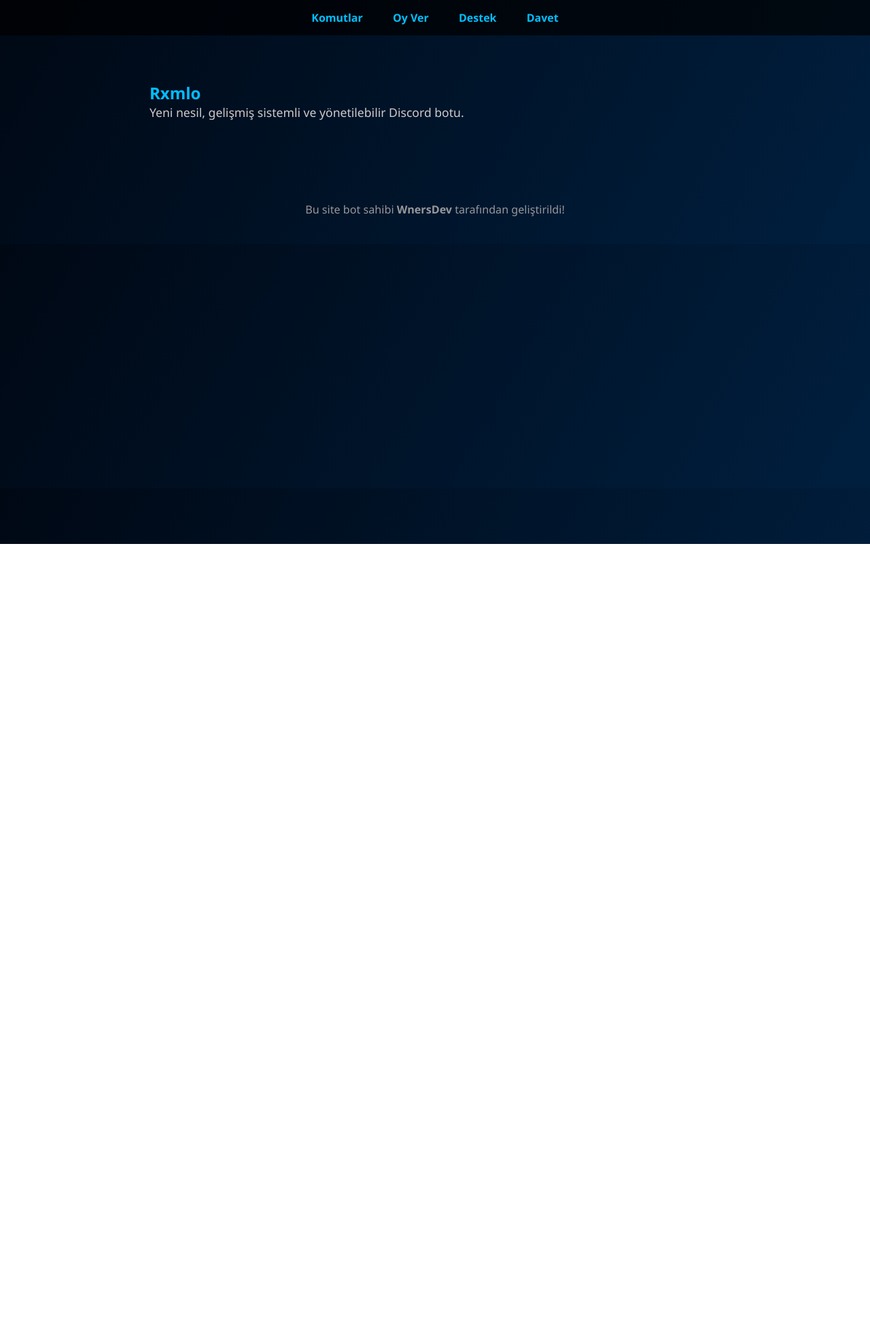
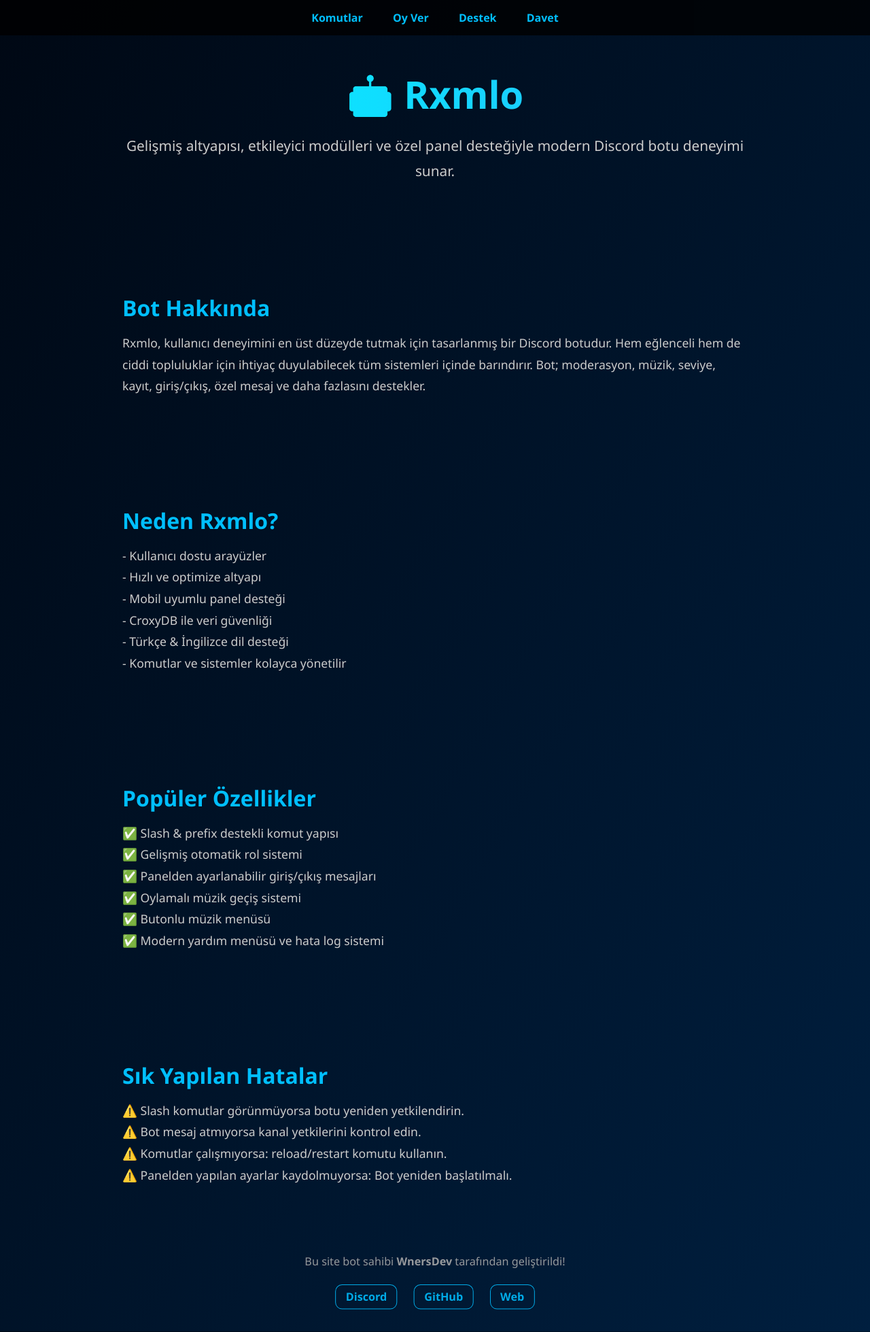
Before and after one commit to wnersdev102/RxmloSite, a plain HTML site: page index.html in a window 1280 px wide. Shown: the whole page at 68% size. Before the commit the page ends 800 px from the top, so only its background shows below. Drawn offline with Linux system fonts and the light colour scheme.

Commit message:
Update index.html

```diff
--- a/index.html
+++ b/index.html
@@ -2,23 +2,214 @@
 <html lang="tr">
 <head>
   <meta charset="UTF-8">
-  <title>Rxmlo - Ana Sayfa</title>
-  <link rel="stylesheet" href="style.css">
+  <title>Rxmlo - Discord Bot</title>
+  <meta name="viewport" content="width=device-width, initial-scale=1">
+  <style>
+    * { margin: 0; padding: 0; box-sizing: border-box; scroll-behavior: smooth; }
+    body {
+      font-family: 'Segoe UI', sans-serif;
+      background: linear-gradient(120deg, #000814, #001f3f);
+      color: #fff;
+    }
+    header {
+      position: fixed;
+      top: 0;
+      width: 100%;
+      background: rgba(0,0,0,0.8);
+      padding: 15px 0;
+      text-align: center;
+      z-index: 999;
+    }
+    nav a {
+      color: #00bfff;
+      margin: 0 20px;
+      text-decoration: none;
+      font-weight: bold;
+      position: relative;
+    }
+    nav a::after {
+      content: '';
+      position: absolute;
+      width: 0%;
+      height: 2px;
+      background: #00bfff;
+      left: 0;
+      bottom: -5px;
+      transition: width 0.3s;
+    }
+    nav a:hover::after { width: 100%; }
+
+    section {
+      padding: 100px 20px 60px;
+      max-width: 960px;
+      margin: auto;
+      opacity: 0;
+      transform: translateY(50px);
+      transition: all 1s ease;
+    }
+    section.visible {
+      opacity: 1;
+      transform: translateY(0);
+    }
+
+    .hero h1 {
+      font-size: 3.5rem;
+      background: linear-gradient(90deg, #00bfff, #1e90ff);
+      -webkit-background-clip: text;
+      -webkit-text-fill-color: transparent;
+      animation: glow 3s infinite alternate;
+      text-align: center;
+    }
+
+    @keyframes glow {
+      from { filter: brightness(1); }
+      to { filter: brightness(1.5); }
+    }
+
+    .hero p {
+      text-align: center;
+      font-size: 1.3rem;
+      margin-top: 20px;
+      color: #ccc;
+    }
+
+    h2 {
+      color: #00bfff;
+      font-size: 2rem;
+      margin-bottom: 15px;
+    }
+
+    p {
+      color: #ccc;
+      font-size: 1.1rem;
+      line-height: 1.8;
+    }
+
+    .footer {
+      text-align: center;
+      padding: 40px 20px;
+      font-size: 1rem;
+      color: #aaa;
+      animation: pulse 3s infinite;
+    }
+
+    @keyframes pulse {
+      0%, 100% { opacity: 0.8; transform: scale(1); }
+      50% { opacity: 1; transform: scale(1.03); }
+    }
+
+    .social {
+      margin-top: 30px;
+    }
+
+    .social a {
+      color: #00bfff;
+      margin: 0 10px;
+      text-decoration: none;
+      font-weight: bold;
+      border: 1px solid #00bfff;
+      padding: 6px 14px;
+      border-radius: 10px;
+      transition: 0.3s;
+    }
+
+    .social a:hover {
+      background: #00bfff;
+      color: #000;
+    }
+
+    @media (max-width: 600px) {
+      .hero h1 { font-size: 2.3rem; }
+    }
+  </style>
 </head>
 <body>
+
   <header>
     <nav>
-      <a href="komutlar.html">Komutlar</a>
-      <a href="oyver.html">Oy Ver</a>
-      <a href="destek.html">Destek</a>
-      <a href="davet.html">Davet</a>
+      <a href="#" onclick="delayedRedirect('komutlar.html')">Komutlar</a>
+      <a href="#" onclick="delayedRedirect('oyver.html')">Oy Ver</a>
+      <a href="#" onclick="delayedRedirect('destek.html')">Destek</a>
+      <a href="#" onclick="delayedRedirect('davet.html')">Davet</a>
     </nav>
   </header>
+
+  <section class="hero">
+    <h1>🤖 Rxmlo</h1>
+    <p>Gelişmiş altyapısı, etkileyici modülleri ve özel panel desteğiyle modern Discord botu deneyimi sunar.</p>
+  </section>
+
   <section>
-    <h1>Rxmlo</h1>
-    <p>Yeni nesil, gelişmiş sistemli ve yönetilebilir Discord botu.</p>
+    <h2>Bot Hakkında</h2>
+    <p>
+      Rxmlo, kullanıcı deneyimini en üst düzeyde tutmak için tasarlanmış bir Discord botudur.
+      Hem eğlenceli hem de ciddi topluluklar için ihtiyaç duyulabilecek tüm sistemleri içinde barındırır.
+      Bot; moderasyon, müzik, seviye, kayıt, giriş/çıkış, özel mesaj ve daha fazlasını destekler.
+    </p>
   </section>
-  <div class="footer">Bu site bot sahibi <strong>WnersDev</strong> tarafından geliştirildi!</div>
-  <script src="script.js"></script>
+
+  <section>
+    <h2>Neden Rxmlo?</h2>
+    <p>
+      - Kullanıcı dostu arayüzler <br>
+      - Hızlı ve optimize altyapı <br>
+      - Mobil uyumlu panel desteği <br>
+      - CroxyDB ile veri güvenliği <br>
+      - Türkçe & İngilizce dil desteği <br>
+      - Komutlar ve sistemler kolayca yönetilir
+    </p>
+  </section>
+
+  <section>
+    <h2>Popüler Özellikler</h2>
+    <p>
+      ✅ Slash & prefix destekli komut yapısı <br>
+      ✅ Gelişmiş otomatik rol sistemi <br>
+      ✅ Panelden ayarlanabilir giriş/çıkış mesajları <br>
+      ✅ Oylamalı müzik geçiş sistemi <br>
+      ✅ Butonlu müzik menüsü <br>
+      ✅ Modern yardım menüsü ve hata log sistemi
+    </p>
+  </section>
+
+  <section>
+    <h2>Sık Yapılan Hatalar</h2>
+    <p>
+      ⚠️ Slash komutlar görünmüyorsa botu yeniden yetkilendirin. <br>
+      ⚠️ Bot mesaj atmıyorsa kanal yetkilerini kontrol edin. <br>
+      ⚠️ Komutlar çalışmıyorsa: reload/restart komutu kullanın. <br>
+      ⚠️ Panelden yapılan ayarlar kaydolmuyorsa: Bot yeniden başlatılmalı.
+    </p>
+  </section>
+
+  <div class="footer">
+    Bu site bot sahibi <strong>WnersDev</strong> tarafından geliştirildi!
+    <div class="social">
+      <a href="https://discord.gg/rxmlo" target="_blank">Discord</a>
+      <a href="https://github.com/wnersdev" target="_blank">GitHub</a>
+      <a href="https://rxmloweb.com.tr" target="_blank">Web</a>
+    </div>
+  </div>
+
+  <script>
+    const sections = document.querySelectorAll("section");
+    const observer = new IntersectionObserver(entries => {
+      entries.forEach(entry => {
+        if (entry.isIntersecting) {
+          entry.target.classList.add("visible");
+        }
+      });
+    }, { threshold: 0.2 });
+
+    sections.forEach(section => observer.observe(section));
+
+    function delayedRedirect(url) {
+      alert("Yönlendiriliyor...");
+      setTimeout(() => {
+        window.location.href = url;
+      }, 3000);
+    }
+  </script>
+
 </body>
 </html>
```
